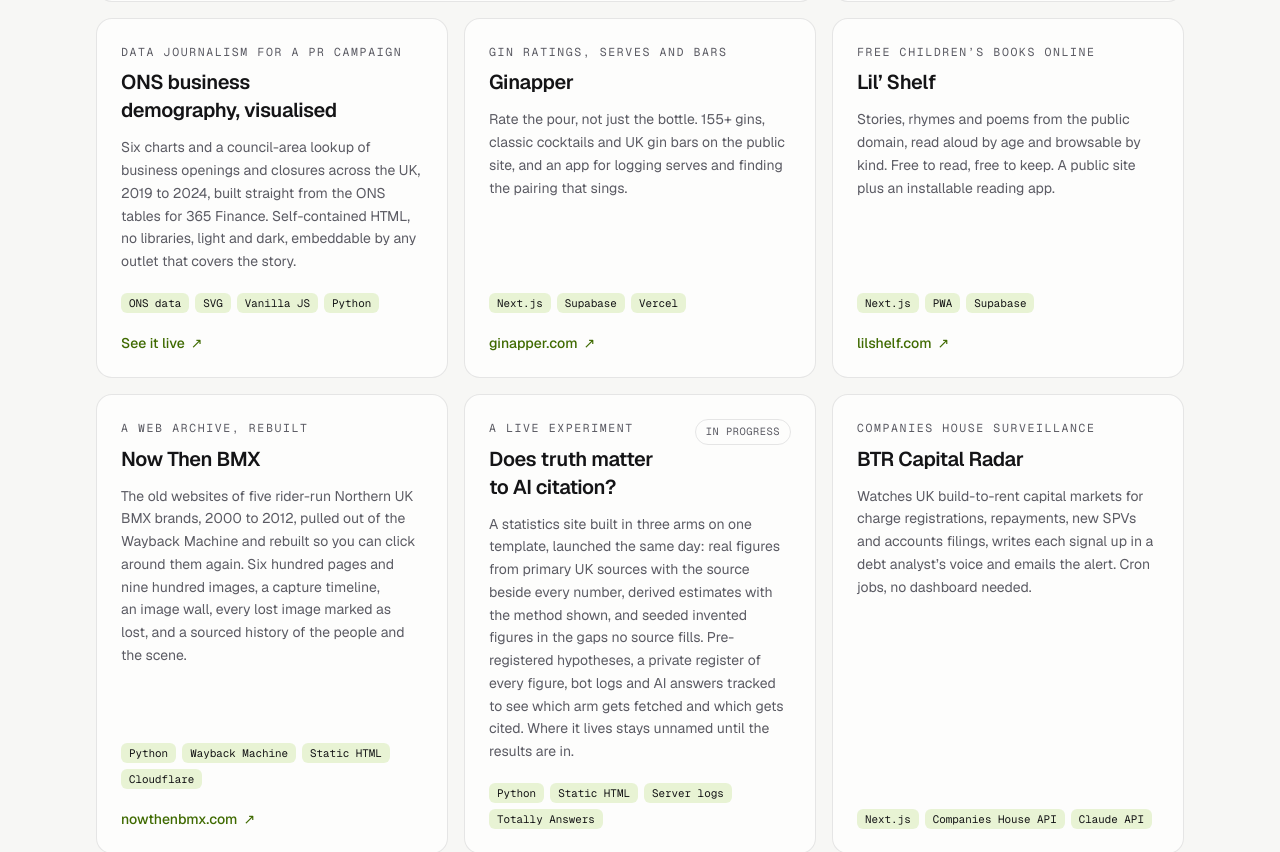
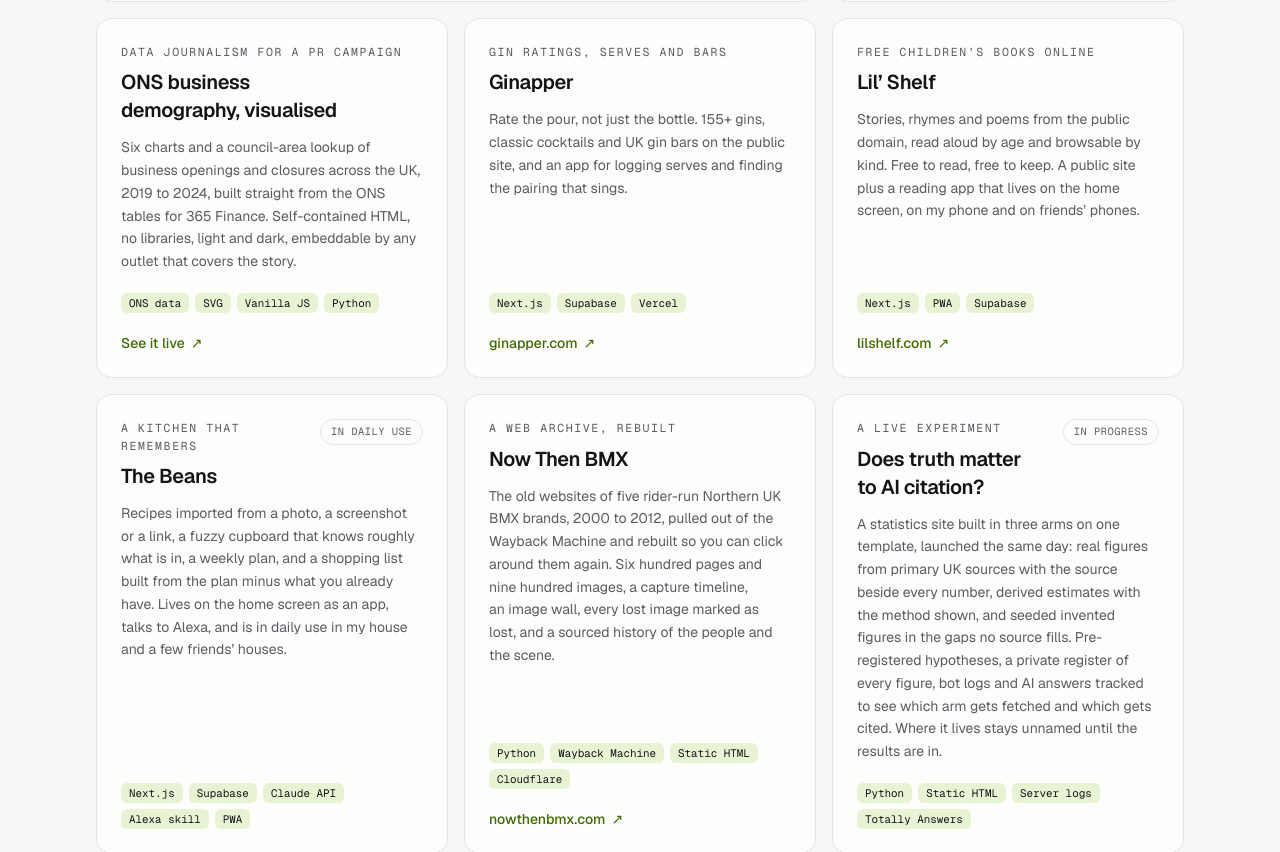
Before and after one commit to rht55/seo-site, a Next.js app: page /work in a window 1280 px wide. Shown: the part 1092-1944 px from the top of the page. Built offline with nearby package versions, Linux system fonts and the light colour scheme.

Commit message:
Work: add The Beans, make the app claim

```diff
--- a/app/work/page.tsx
+++ b/app/work/page.tsx
@@ -63,10 +63,18 @@ const projects: Project[] = [
     name: "Lil’ Shelf",
     kicker: "Free children’s books online",
     body:
-      "Stories, rhymes and poems from the public domain, read aloud by age and browsable by kind. Free to read, free to keep. A public site plus an installable reading app.",
+      "Stories, rhymes and poems from the public domain, read aloud by age and browsable by kind. Free to read, free to keep. A public site plus a reading app that lives on the home screen, on my phone and on friends’ phones.",
     stack: ["Next.js", "PWA", "Supabase"],
     href: "https://lilshelf.com",
     cta: "lilshelf.com",
+  },
+  {
+    name: "The Beans",
+    kicker: "A kitchen that remembers",
+    body:
+      "Recipes imported from a photo, a screenshot or a link, a fuzzy cupboard that knows roughly what is in, a weekly plan, and a shopping list built from the plan minus what you already have. Lives on the home screen as an app, talks to Alexa, and is in daily use in my house and a few friends’ houses.",
+    stack: ["Next.js", "Supabase", "Claude API", "Alexa skill", "PWA"],
+    status: "In daily use",
   },
   {
     name: "Now Then BMX",
@@ -215,6 +223,7 @@ const skills: { title: string; blurb: string; items: string[] }[] = [
     blurb: "When the tool does not exist, make it.",
     items: [
       "Next.js and TypeScript products, Python pipelines, SQLite and Supabase",
+      "Phone apps as installable PWAs, shared with friends, with no app store in the way",
       "Chrome extensions, cron jobs, launchd automations",
       "Claude API where it earns its place, rules where it does not",
       "Playwright test suites so clients never see the bug",
```
